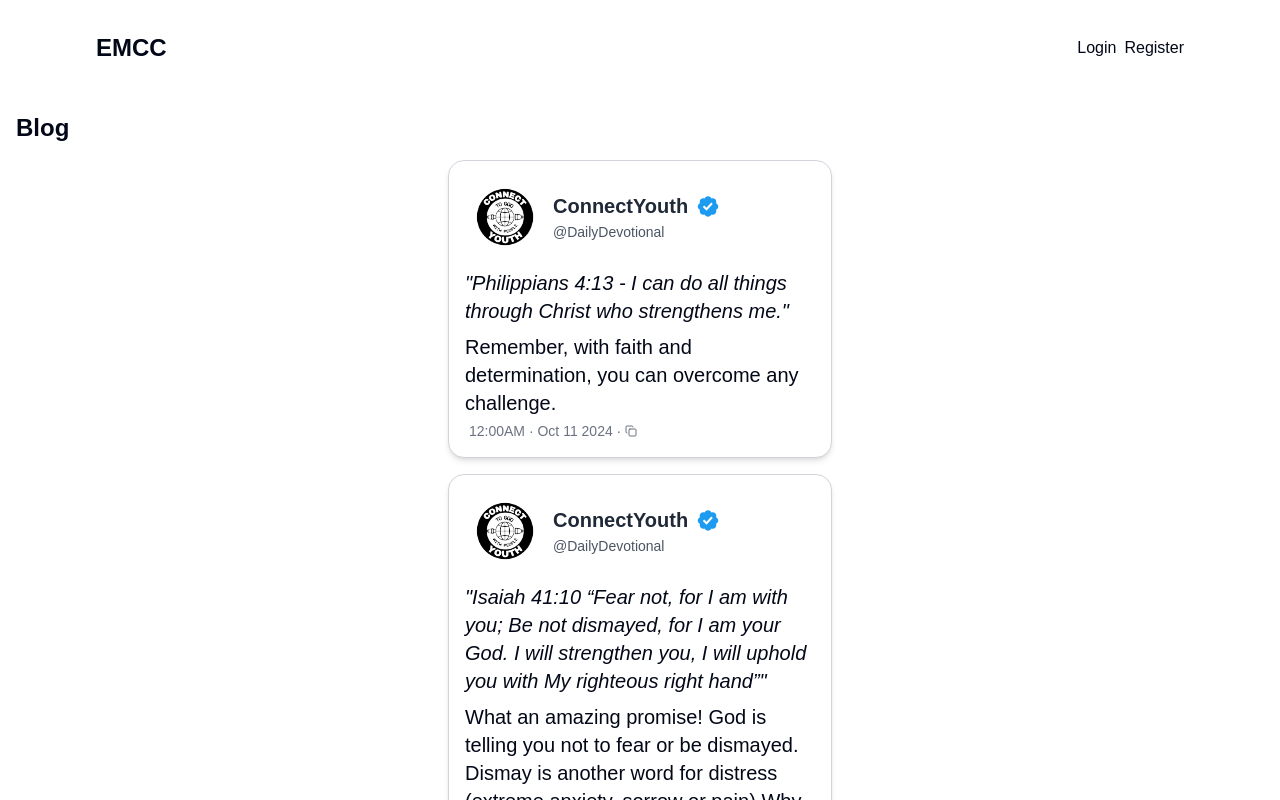
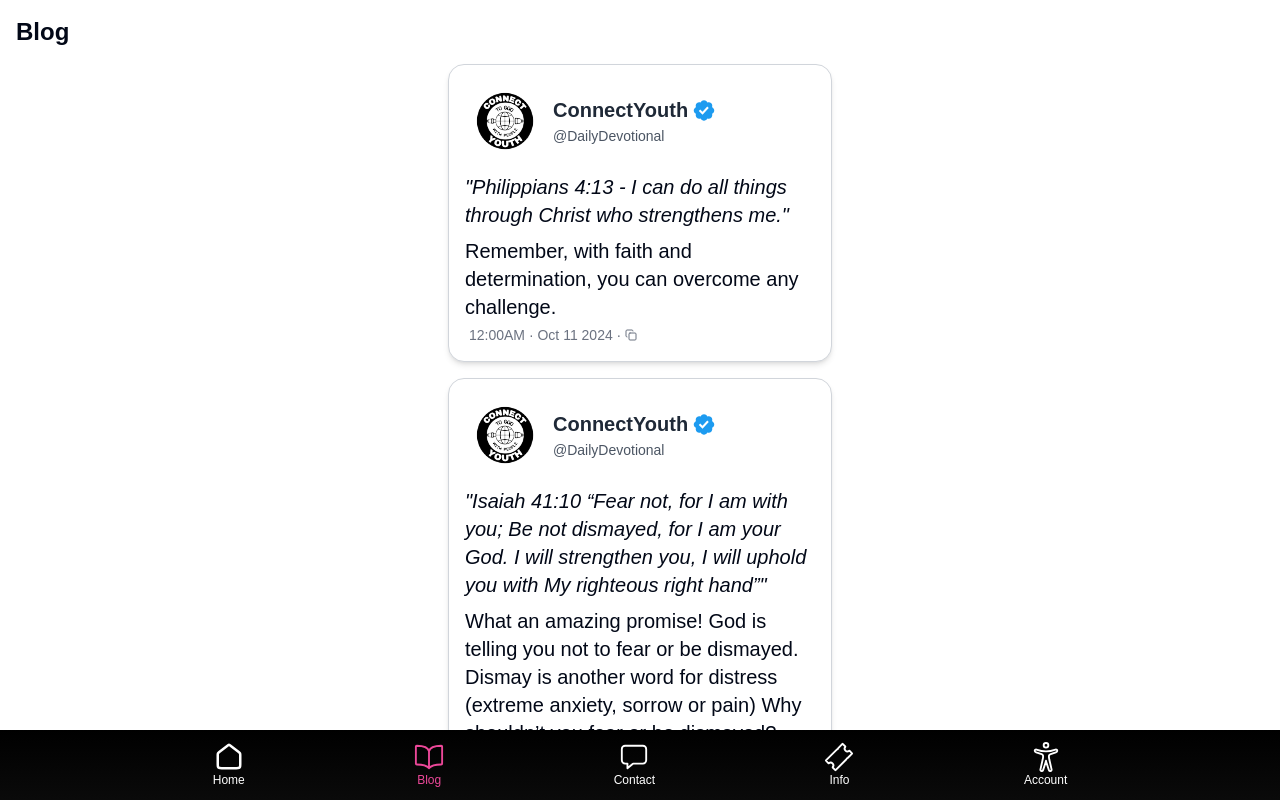
Before and after one commit to Michael-Dale/EMCCYouthApp, a Next.js app: page /blog in a window 1280 px wide. Shown: the top 800 px of the page. Built offline with nearby package versions, Linux system fonts and the light colour scheme; no server answers.

Commit message:
Moved the EMCC top nav bar to the landpage

```diff
--- a/src/app/components/DevotionalPost.jsx
+++ b/src/app/components/DevotionalPost.jsx
@@ -83,7 +83,7 @@ const DevotionalPost = ({ verse, message, date, username, profilePic }) => {
         <div>
           <div className="flex items-center">
             {" "}
-            <span className="text-gray-800 font-semibold text-xl mr-2">
+            <span className="text-gray-800 font-semibold text-xl mr-1">
               {username}
             </span>
             <Bluetick className="w-3 h-3 " />
--- a/src/app/layout.js
+++ b/src/app/layout.js
@@ -32,25 +32,14 @@ export default async function RootLayout({ children }) {
       <body
         className={`${geistSans.variable} ${geistMono.variable} antialiased flex flex-col min-h-screen`}
       >
-        <nav className="flex justify-between items-center py-8 px-24">
-          <h1 className="font-bold text-2xl">EMCC</h1>
-          {isAuthed ? (
-            <LogoutLink>Logout</LogoutLink>
-          ) : (
-            <div className="flex gap-2">
-              <LoginLink>Login</LoginLink>
-              <RegisterLink>Register</RegisterLink>
-            </div>
-          )}
-        </nav>
-        <main className={`flex-grow ${isAuthed ? "pb-20" : ""}`}>
-          {children}
-        </main>
-        {isAuthed && (
+        {/* <main className={`flex-grow ${isAuthed ? "pb-20" : ""}`}> uncomment when auth is implemented */}
+        <main className="flex-grow pb-20">{children}</main>
+        <Navbar />
+        {/* {isAuthed && (
           <footer className="fixed bottom-0 left-0 right-0 h-16">
             <Navbar />
           </footer>
-        )}
+        )} */}
       </body>
     </html>
   );
--- a/src/app/page.js
+++ b/src/app/page.js
@@ -10,6 +10,17 @@ export default function Home() {
     <>
       {/* <LoginLink>Sign in</LoginLink>
       <RegisterLink>Sign up</RegisterLink> */}
+      <nav className="flex justify-between items-center py-8 px-24">
+        <h1 className="font-bold text-2xl">EMCC</h1>
+        {isAuthed ? (
+          <LogoutLink>Logout</LogoutLink>
+        ) : (
+          <div className="flex gap-2">
+            <LoginLink>Login</LoginLink>
+            <RegisterLink>Register</RegisterLink>
+          </div>
+        )}
+      </nav>
       <h1 className="text-center text-3xl font-bold mt-4">Please login</h1>
     </>
   );
```
